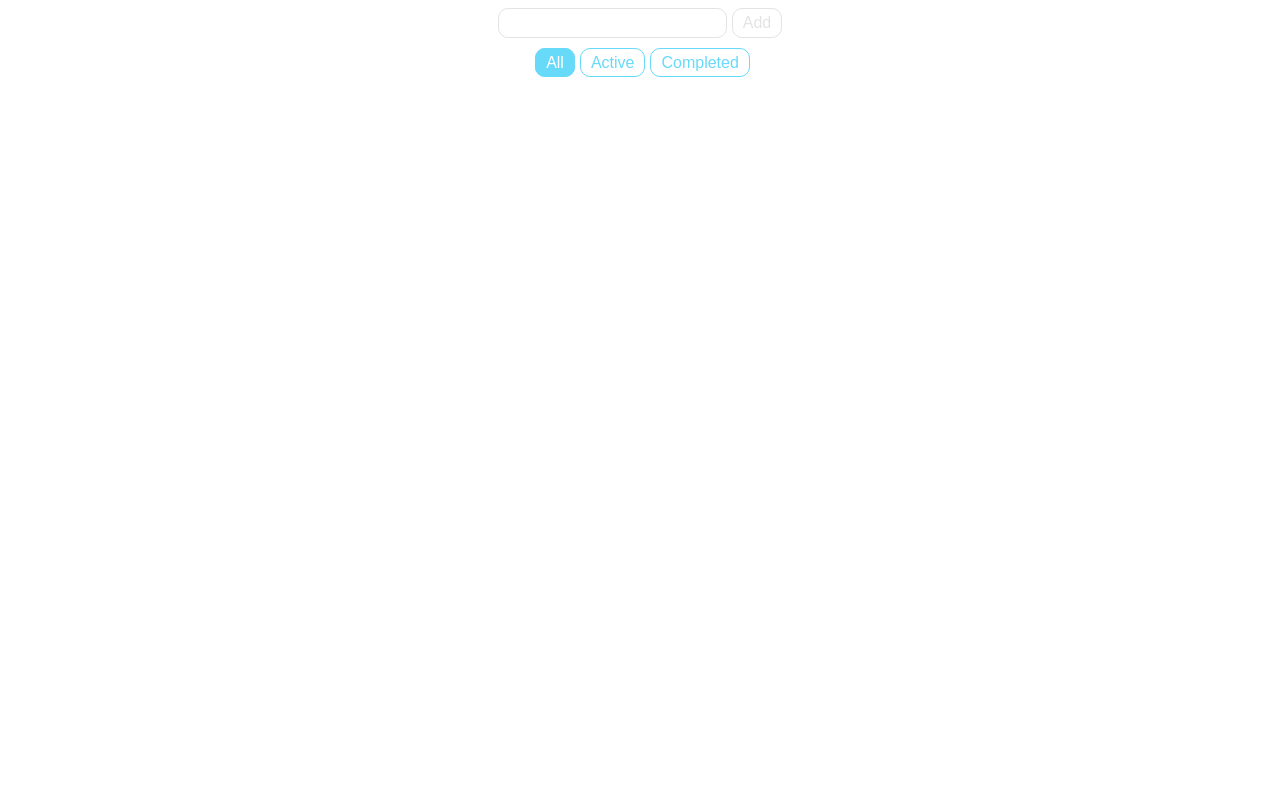
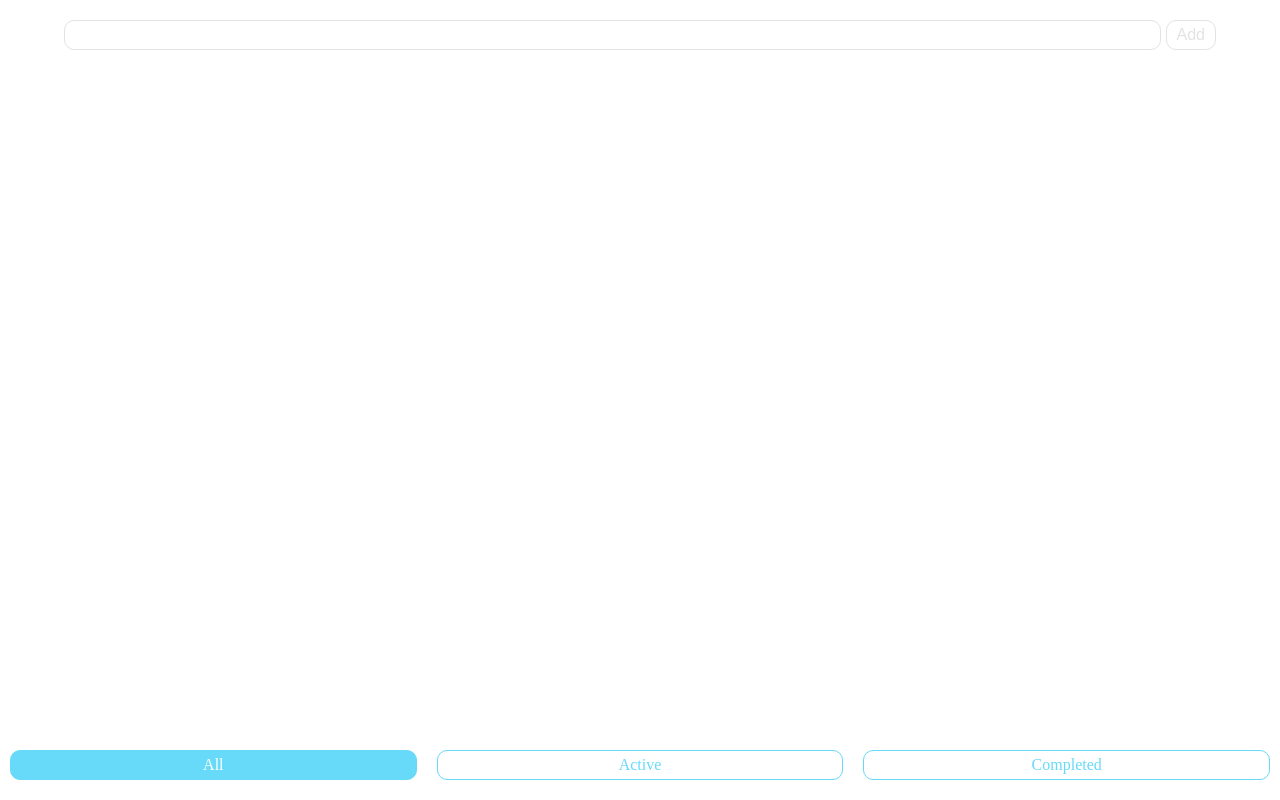
Before and after one commit to davidpn11/Redux-todo-CI1, a React (Create React App) app: page / in a window 1280 px wide. Built offline with nearby package versions, Linux system fonts and the light colour scheme.

Commit message:
improved used of screen

```diff
--- a/src/AddTodo.js
+++ b/src/AddTodo.js
@@ -5,11 +5,18 @@ import { addTodo } from './actions'
 import styled from 'styled-components'
 import { reactBlue, whiteSmoke } from './colors'
 
+const TodoWrapper = styled.div`
+  width: 100%;
+  display: flex;
+  justify-content: space-between;
+  align-items: center;
+`
 const TodoInput = styled.input`
   border: 1px solid ${whiteSmoke};
   border-radius: 10px;
   outline: none;
   font-size: 16px;
+  width: 100%;
   padding: 5px 10px;
   margin-right: 5px;
   &:focus {
@@ -58,16 +65,17 @@ export class AddTodo extends React.Component {
   render() {
     const { input } = this.state
     return (
-      <div>
+      <TodoWrapper>
         <TodoInput
           type="text"
           value={input}
           onChange={event => this.useInput(event.target.value)}
+          onKeyPress={({ key }) => key === 'Enter' && this.addInput()}
         />
         <AddButton disabled={input === ''} onClick={this.addInput}>
           Add
         </AddButton>
-      </div>
+      </TodoWrapper>
     )
   }
 }
--- a/src/App.js
+++ b/src/App.js
@@ -6,19 +6,37 @@ import './styles.css'
 import AddTodo from './AddTodo'
 import Todos from './Todos'
 import Filter from './Filter'
+import styled from 'styled-components'
 const store = createStore(
   rootReducer /* preloadedState, */,
   window.__REDUX_DEVTOOLS_EXTENSION__ && window.__REDUX_DEVTOOLS_EXTENSION__()
 )
+const Wrapper = styled.div`
+  display: flex;
+  height: 100%;
+  flex-direction: column;
+  align-items: center;
+  justify-content: space-between;
+`
+
+const Content = styled.div`
+  display: flex;
+  width: 90%;
+  flex-direction: column;
+  margin: 20px 0;
+  align-items: center;
+`
 
 function App() {
   return (
     <Provider store={store}>
-      <div className="App">
-        <AddTodo />
-        <Todos />
+      <Wrapper>
+        <Content>
+          <AddTodo />
+          <Todos />
+        </Content>
         <Filter />
-      </div>
+      </Wrapper>
     </Provider>
   )
 }
--- a/src/Filter.js
+++ b/src/Filter.js
@@ -3,7 +3,17 @@ import styled from 'styled-components'
 import { connect } from 'react-redux'
 import { setFilter } from './actions'
 import { reactBlue, whiteSmoke } from './colors'
+
+const FilterWrapper = styled.div`
+  margin: 20px 10px;
+  width: 100%;
+  display: flex;
+  justify-content: space-between;
+  align-items: center;
+`
 const Link = styled.a`
+  width: 100%;
+  text-align: center;
   border: 1px solid ${reactBlue};
   border-radius: 10px;
   text-decoration: none;
@@ -12,7 +22,7 @@ const Link = styled.a`
   background-color: ${props => (props.active ? reactBlue : 'transparent')}
   font-size: 16px;
   padding: 5px 10px;
-  margin-left: 5px;
+  margin: 0 10px;
 
   &:hover {
     background-color: ${reactBlue};
@@ -23,7 +33,7 @@ const Link = styled.a`
 
 function Filter({ setFilter, activeFilter }) {
   return (
-    <div>
+    <FilterWrapper>
       <Link
         onClick={() => setFilter('all')}
         href="#"
@@ -45,7 +55,7 @@ function Filter({ setFilter, activeFilter }) {
       >
         Completed
       </Link>
-    </div>
+    </FilterWrapper>
   )
 }
 
--- a/src/Todos.js
+++ b/src/Todos.js
@@ -6,12 +6,19 @@ import { reactBlue } from './colors'
 const TodoList = styled.ul`
   list-style: none;
   color: ${reactBlue};
+  width: 100%;
+  height: 100%;
+  overflow-y: auto;
 `
 
 const Todo = styled.li`
+  margin: 10px 0;
   cursor: pointer;
   text-decoration: ${props => (props.completed ? 'line-through' : 'none')};
   opacity: ${props => (props.completed ? 0.6 : 1)};
+  &:hover {
+    text-decoration: underline;
+  }
 `
 function Todos({ todos, toggleTodo }) {
   return (
--- a/src/styles.css
+++ b/src/styles.css
@@ -1,8 +1,5 @@
-.App {
-  font-family: sans-serif;
-  text-align: center;
+body,
+#root {
+  height: 100vh;
+  margin: 0;
 }
-
-.completed {
-  text-decoration: line-through;
-}
```
